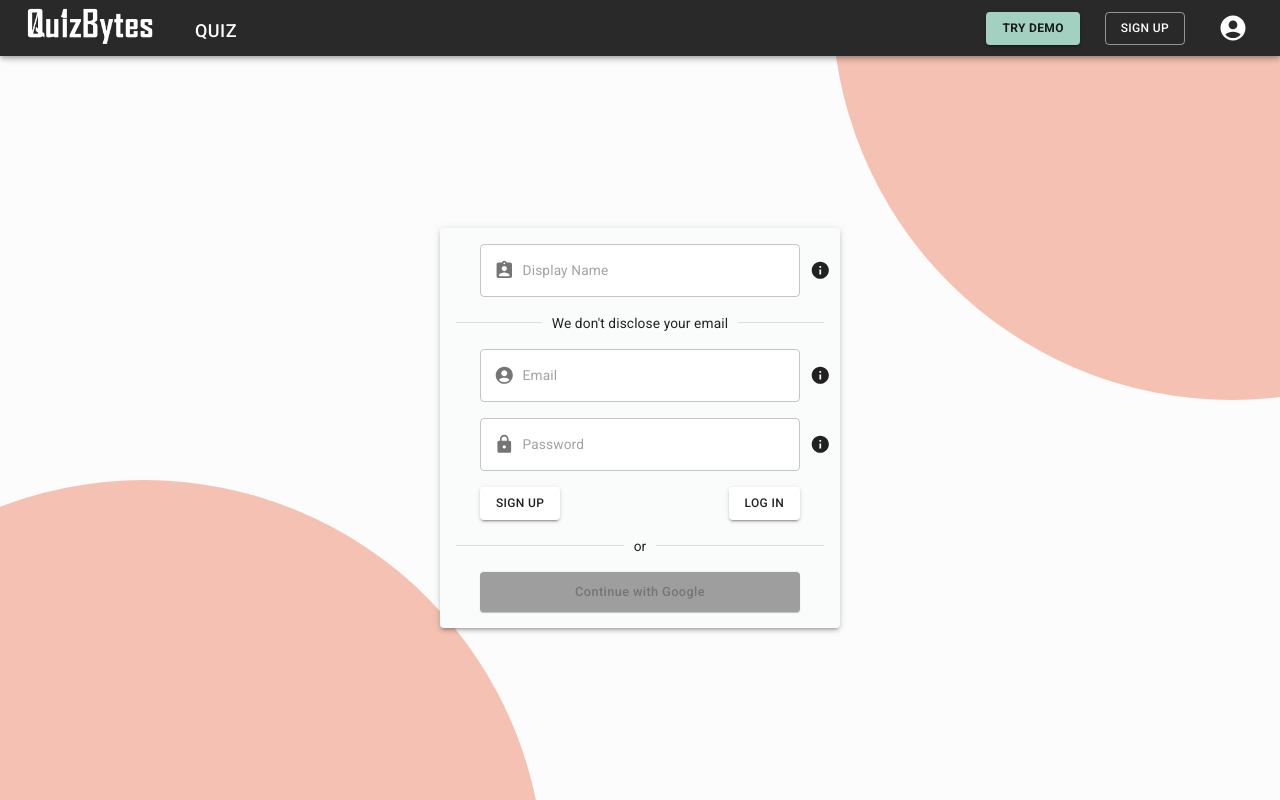
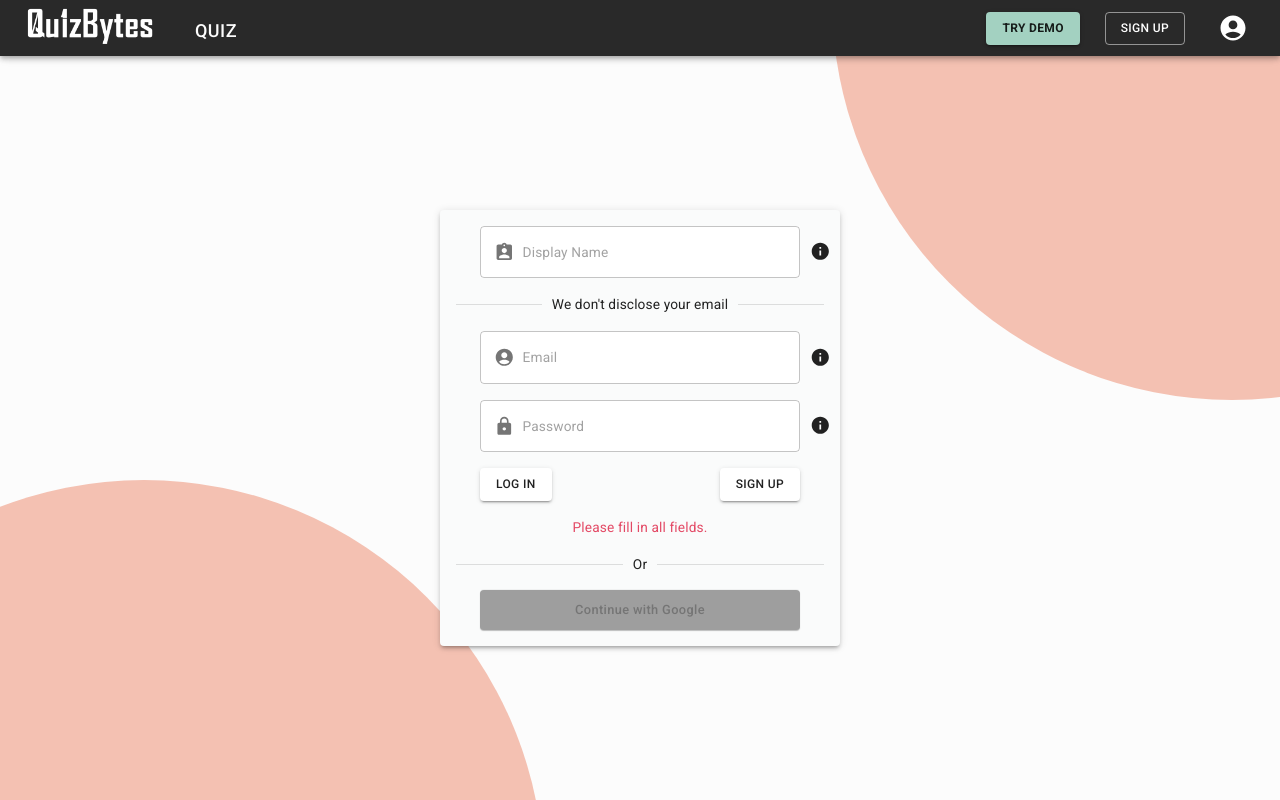
Before and after one commit to Ted2121/QuizBytesClient, a React (Vite) app in the folder quizbytesclient/: page / in a window 1280 px wide. Both pictures are taken after a click on the button "LOG IN". Built offline with nearby package versions, Linux system fonts and the light colour scheme; grey boxes are pictures that could not be loaded.

Commit message:
Added an error status and message if user tries to sign up without filling in the fields

```diff
--- a/quizbytesclient/src/layouts/SignUpForm.jsx
+++ b/quizbytesclient/src/layouts/SignUpForm.jsx
@@ -1,9 +1,8 @@
 import React, { useEffect, useRef, useState } from 'react'
 import { AccountCircle } from '@mui/icons-material';
-import { Box, Button, Divider, Grid, InputAdornment, Paper, TextField, Typography } from '@mui/material';
+import { Button, Divider, Grid, InputAdornment, Paper, TextField, Typography } from '@mui/material';
 import LockIcon from '@mui/icons-material/Lock';
 import AssignmentIndIcon from '@mui/icons-material/AssignmentInd';
-
 import InfoTooltip from '../components/InfoTooltip';
 import ValidationSymbols from '../components/ValidationSymbols';
 
@@ -12,17 +11,16 @@ function SignUpForm({ email, setEmail, password, setPassword, displayName, setDi
     const NAME_REGEX = /^[A-Za-z][A-Za-z0-9]{4,18}$/;
     // must contain atleast 1 lower-case letter, 1 upper-case letter and 1 symbol
     const PASSWORD_REGEX = /^(?=.*[a-z])(?=.*[A-Z])(?=.*[0-9])(?=.*[!@#$%]).{7,20}$/;
-    // must be a valid GUID
+    // must be a valid email address
     const EMAIL_REGEX = /^[^\s@]+@[^\s@]+\.[^\s@]+$/;
 
     const emailRef = useRef();
-    const errRef = useRef();
 
     const [validDisplayName, setValidDisplayName] = useState(false);
     const [validEmail, setValidEmail] = useState(false);
     const [validPassword, setValidPassword] = useState(false);
 
-    const [errMessage, setErrMessage] = useState(false);
+    const [status, setStatus] = useState('typing');
 
     useEffect(() => {
         emailRef.current.focus();
@@ -36,17 +34,13 @@ function SignUpForm({ email, setEmail, password, setPassword, displayName, setDi
 
     useEffect(() => {
         const result = EMAIL_REGEX.test(email);
-        setValidDisplayName(result);
+        setValidEmail(result);
     }, [email]);
 
     useEffect(() => {
         const result = PASSWORD_REGEX.test(password);
-        setValidDisplayName(result);
+        setValidPassword(result);
     }, [password]);
-
-    useEffect(() => {
-        setErrMessage('');
-    }, [displayName, email, password])
 
     const handleOnSubmit = async (event) => {
         try {
@@ -57,7 +51,8 @@ function SignUpForm({ email, setEmail, password, setPassword, displayName, setDi
             const v2 = PASSWORD_REGEX.test(password);
 
             if (!v1 || !v2 || !v3) {
-                setErrMessage("Invalid Entry")
+                // console.log("error")
+                setStatus('error');
                 return;
             }
 
@@ -81,7 +76,6 @@ function SignUpForm({ email, setEmail, password, setPassword, displayName, setDi
                 flexDirection: 'column',
                 backgroundColor: '#FAFBFB'
             }}>
-            {/* Display Name */}
             <Grid
                 container
                 rowSpacing={2}
@@ -92,6 +86,7 @@ function SignUpForm({ email, setEmail, password, setPassword, displayName, setDi
                     alignItems: 'center',
                     mb: 2,
                 }}>
+                {/* Display Name */}
                 <Grid item xs={2} sx={{
                     alignItems: 'center',
                     display: 'flex',
@@ -105,7 +100,10 @@ function SignUpForm({ email, setEmail, password, setPassword, displayName, setDi
                     <TextField
                         id="name-input-field"
                         placeholder='Display Name'
-                        onChange={(e) => { setDisplayName(e.target.value) }}
+                        onChange={(e) => {
+                            setDisplayName(e.target.value);
+                            setStatus('typing');
+                        }}
                         sx={{
 
                             backgroundColor: 'white.main',
@@ -125,7 +123,7 @@ function SignUpForm({ email, setEmail, password, setPassword, displayName, setDi
                     justifyContent: 'center',
                     alignItems: 'center'
                 }}>
-                    <InfoTooltip text='test heriugnur  unrgnrewg oijgerg ijiogjer ige ijio jergjerj rgerk test heriugnur  unrgnrewg oijgerg ijiogjer ige ijio jergjerj rgerktest heriugnur  unrgnrewg oijgerg ijiogjer ige ijio jergjerj rgerk' />
+                    <InfoTooltip text='Must start with a letter.' />
 
                 </Grid>
                 <Grid item xs={20}>
@@ -152,7 +150,10 @@ function SignUpForm({ email, setEmail, password, setPassword, displayName, setDi
                         id="email-input-field"
                         placeholder='Email'
                         inputRef={emailRef}
-                        onChange={(e) => { setEmail(e.target.value) }}
+                        onChange={(e) => {
+                            setEmail(e.target.value);
+                            setStatus('typing');
+                        }}
                         sx={{
                             backgroundColor: 'white.main',
                             width: '100%'
@@ -171,7 +172,7 @@ function SignUpForm({ email, setEmail, password, setPassword, displayName, setDi
                     justifyContent: 'center',
                     alignItems: 'center'
                 }}>
-                    <InfoTooltip text='test heriugnur  unrgnrewg oijgerg ijiogjer ige ijio jergjerj rgerk test heriugnur  unrgnrewg oijgerg ijiogjer ige ijio jergjerj rgerktest heriugnur  unrgnrewg oijgerg ijiogjer ige ijio jergjerj rgerk' />
+                    <InfoTooltip text='Must be a valid email address.' />
 
                 </Grid>
                 {/* Password */}
@@ -189,7 +190,10 @@ function SignUpForm({ email, setEmail, password, setPassword, displayName, setDi
                         id="password-input-field"
                         placeholder='Password'
                         type='password'
-                        onChange={(e) => { setPassword(e.target.value) }}
+                        onChange={(e) => {
+                            setPassword(e.target.value);
+                            setStatus('typing');
+                        }}
                         sx={{
                             backgroundColor: 'white.main',
                             width: '100%'
@@ -208,7 +212,7 @@ function SignUpForm({ email, setEmail, password, setPassword, displayName, setDi
                     justifyContent: 'center',
                     alignItems: 'center'
                 }}>
-                    <InfoTooltip text='test heriugnur  unrgnrewg oijgerg ijiogjer ige ijio jergjerj rgerk test heriugnur  unrgnrewg oijgerg ijiogjer ige ijio jergjerj rgerktest heriugnur  unrgnrewg oijgerg ijiogjer ige ijio jergjerj rgerk' />
+                    <InfoTooltip text='Must contain atleast 1 lower-case letter, 1 upper-case letter and 1 symbol.' />
 
                 </Grid>
                 <Grid item xs={2} />
@@ -221,6 +225,17 @@ function SignUpForm({ email, setEmail, password, setPassword, displayName, setDi
                     }} >
                     <Button
                         color='white'
+                        onClick={handleOnSubmit}
+                        variant='contained'
+                        sx={{
+                            '&:hover': {
+                                backgroundColor: 'primary.main'
+                            }
+                        }}>
+                        Log in
+                    </Button>
+                    <Button
+                        color='white'
                         variant='contained'
                         sx={{
                             '&:hover': {
@@ -228,25 +243,27 @@ function SignUpForm({ email, setEmail, password, setPassword, displayName, setDi
                             }
                         }}>
                         Sign up</Button>
-                    <Button
-                        color='white'
-                        onClick={handleOnSubmit}
-                        variant='contained'
-                        sx={{
-                            '&:hover': {
-                                backgroundColor: 'primary.main'
-                            }
-                        }}>
-                        Log in</Button>
+
                 </Grid>
                 <Grid item xs={2} />
+                {status === 'error' &&
+                    <Grid item xs={20} sx={{
+                        display: 'flex',
+                        justifyContent: "center",
+                        alignItems: 'center'
+                    }}>
+                        <Typography sx={{ color: 'error.main' }}>
+                            Please fill in all fields.
+                        </Typography>
+                    </Grid>
+                }
                 <Grid item xs={20}>
                     <Divider
                         sx={{
                             ml: 2,
                             mr: 2
                         }}>
-                        or
+                        Or
                     </Divider>
                 </Grid>
                 <Grid item xs={2} />
--- a/quizbytesclient/src/theme.js
+++ b/quizbytesclient/src/theme.js
@@ -84,7 +84,10 @@ export const themeSettings = (mode) => {
                     },
                     black: {
                         main: colors.black[100]
-                    }
+                    },
+                    error: {
+                        main: '#E34965'
+                    },
                 }
                 : {
                     // palette values for light mode
@@ -117,7 +120,10 @@ export const themeSettings = (mode) => {
                     },
                     black: {
                         main: colors.black[100]
-                    }
+                    },
+                    error: {
+                        main: '#E34965'
+                    },
                 }),
         },
         typography: {
```
Also changed, not shown: quizbytesclient/src/layouts/Footer.jsx (added, +9 -0 lines).
